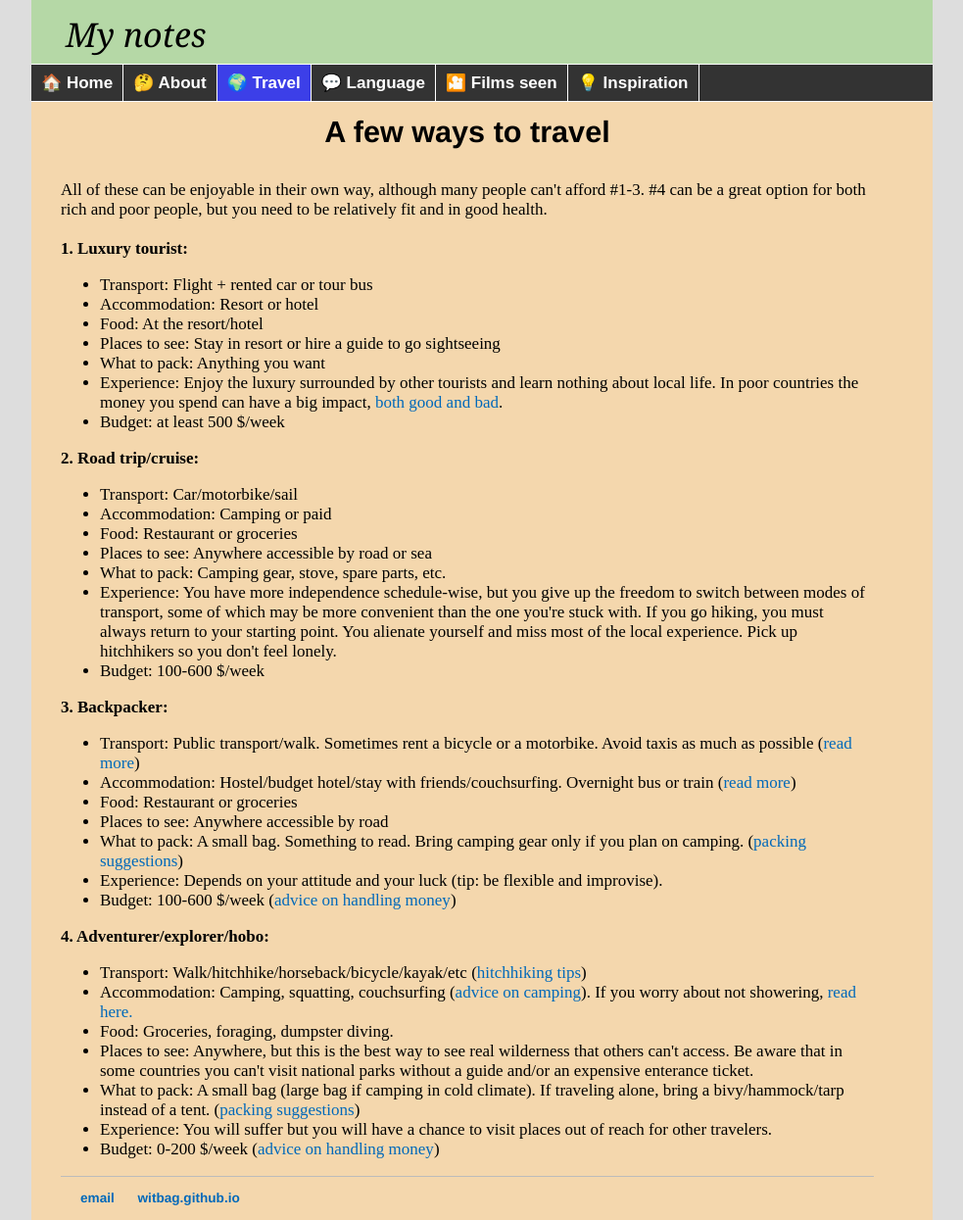
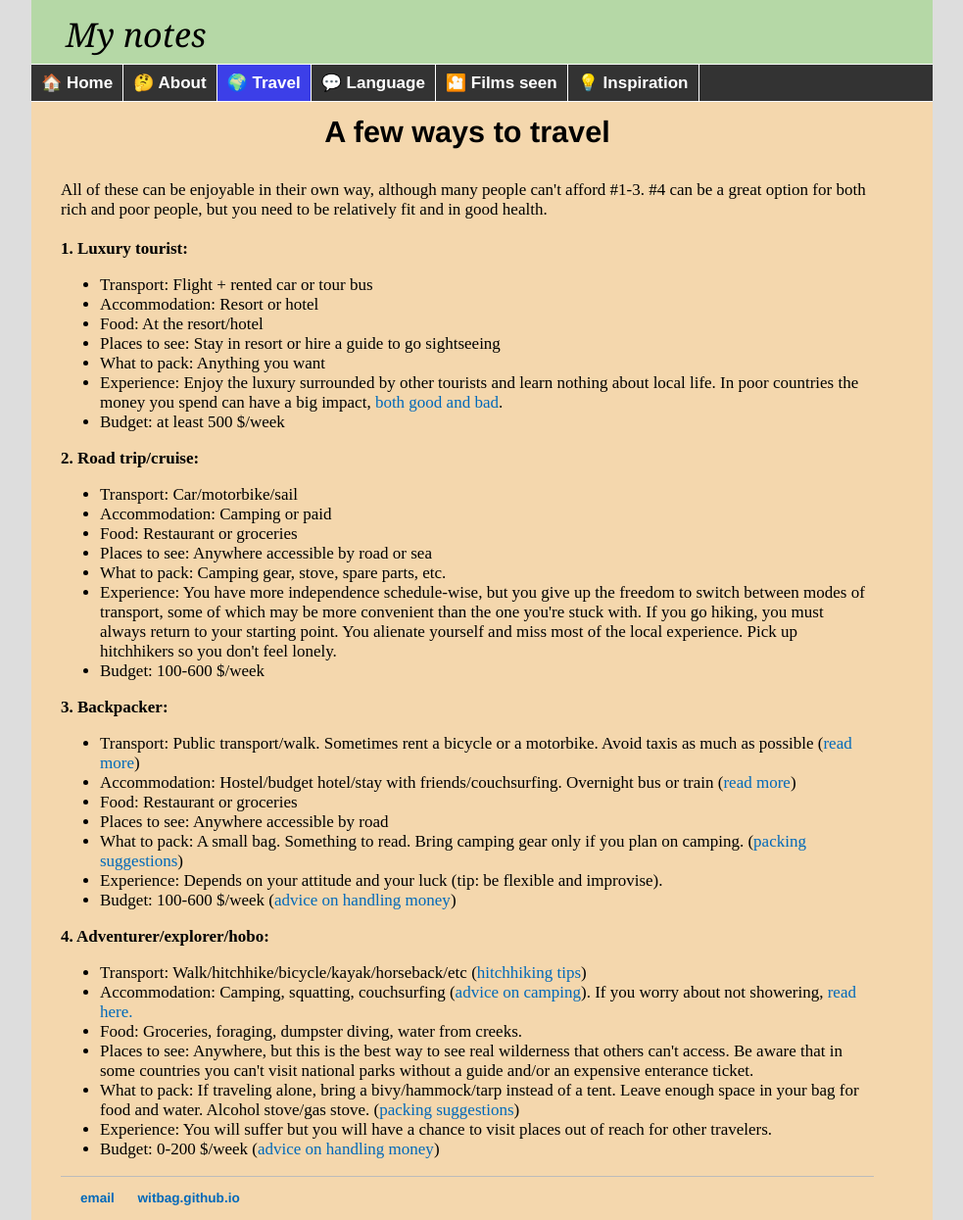
Before and after one commit to witbag/witbag.github.io, a Jekyll site: the page built from travel/waystotravel.html, in a window 1280 px wide. Shown: the whole page at 98% size, without its empty margins (148-1131 px from the left). Built offline with Jekyll 4.4.1, drawn with Linux system fonts in a browser that asks for light colours.

Commit message:
Update waystotravel.html

```diff
--- a/travel/waystotravel.html
+++ b/travel/waystotravel.html
@@ -42,11 +42,11 @@ All of these can be enjoyable in their own way, although many people can't affor
 </ul>
 <b>4. Adventurer/explorer/hobo:</b>
 <ul>
-<li>Transport: Walk/hitchhike/horseback/bicycle/kayak/etc (<a href="transport.html">hitchhiking tips</a>)
+<li>Transport: Walk/hitchhike/bicycle/kayak/horseback/etc (<a href="transport.html">hitchhiking tips</a>)
 <li>Accommodation: Camping, squatting, couchsurfing (<a href="accommodation.html">advice on camping</a>). If you worry about not showering, <a href="https://www.theatlantic.com/health/archive/2016/06/i-stopped-showering-and-life-continued/486314" target=_blank>read here.</a>
-<li>Food: Groceries, foraging, dumpster diving.
+<li>Food: Groceries, foraging, dumpster diving, water from creeks.
 <li>Places to see: Anywhere, but this is the best way to see real wilderness that others can't access. Be aware that in some countries you can't visit national parks without a guide and/or an expensive enterance ticket.
-<li>What to pack: A small bag (large bag if camping in cold climate). If traveling alone, bring a bivy/hammock/tarp instead of a tent. (<a href="packing.html">packing suggestions</a>)
+<li>What to pack: If traveling alone, bring a bivy/hammock/tarp instead of a tent. Leave enough space in your bag for food and water. Alcohol stove/gas stove. (<a href="packing.html">packing suggestions</a>)
 <li>Experience: You will suffer but you will have a chance to visit places out of reach for other travelers.
 <li>Budget: 0-200 $/week (<a href="money.html">advice on handling money</a>)
 </ul>
```
